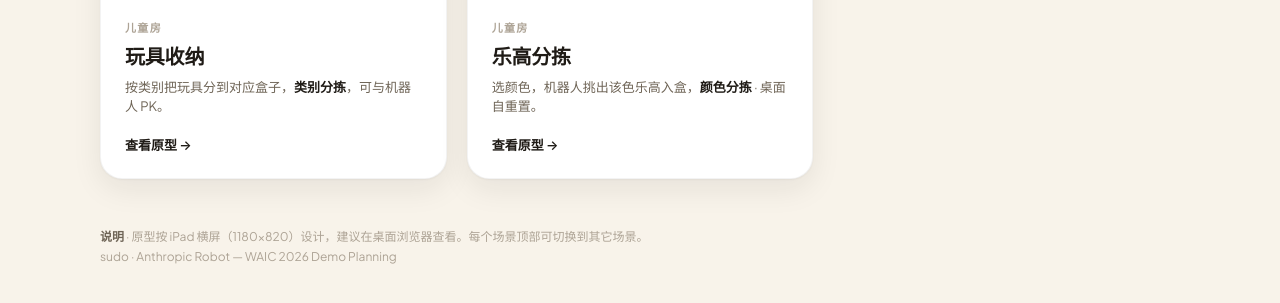
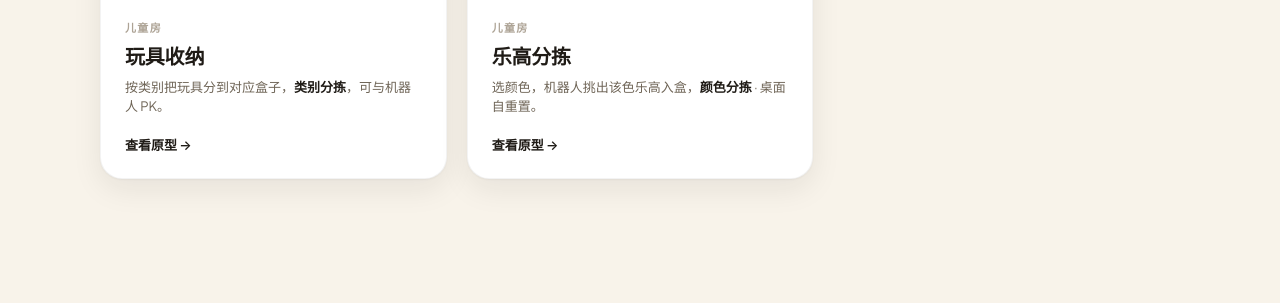
Before and after one commit to janes-design/waic-playground, a plain HTML site: page index.html in a window 1280 px wide. Shown: the part 805-1108 px from the top of the page. After the commit the page ends 1064 px from the top, so only its background shows below. Drawn offline with Linux system fonts and the light colour scheme.

Commit message:
入口页：移除底部说明小字

```diff
--- a/index.html
+++ b/index.html
@@ -106,10 +106,6 @@ body{font-family:'Plus Jakarta Sans','PingFang SC',-apple-system,sans-serif;back
     </a>
   </div>
 
-  <div class="foot">
-    <strong>说明</strong> · 原型按 iPad 横屏（1180×820）设计，建议在桌面浏览器查看。每个场景顶部可切换到其它场景。<br>
-    sudo · Anthropic Robot — WAIC 2026 Demo Planning
-  </div>
 </div>
 </body>
 </html>
```
